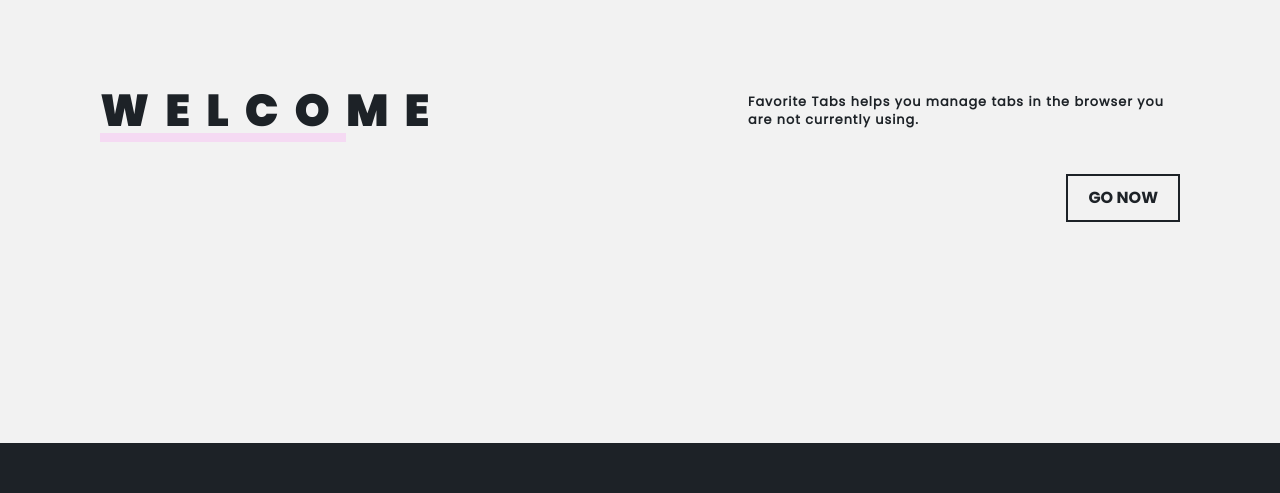
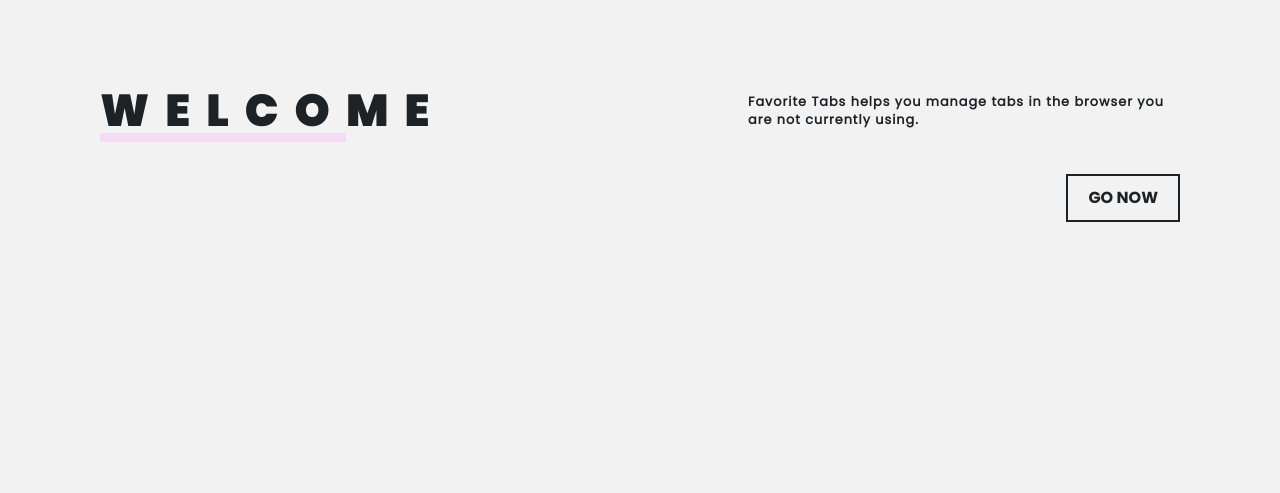
Before and after one commit to Uvacoder/favoritetabs, a Next.js app: page / in a window 1280 px wide. Shown: the top 493 px of the page. Built offline with nearby package versions, Linux system fonts and the light colour scheme.

Commit message:
style: min-height

```diff
--- a/components/landing/_styles.js
+++ b/components/landing/_styles.js
@@ -3,8 +3,11 @@
 export const Background = styled.div`
   background: #f2f2f2;
   margin: 0 auto;
+  min-height: 100vh;
   flex: 1;
-  transition: all 0.3s ease-out;
+  position: fixed;
+  min-width: 100vw;
+  width: 100vw;
   .wave {
     position: fixed;
     width: 100vw;
```
